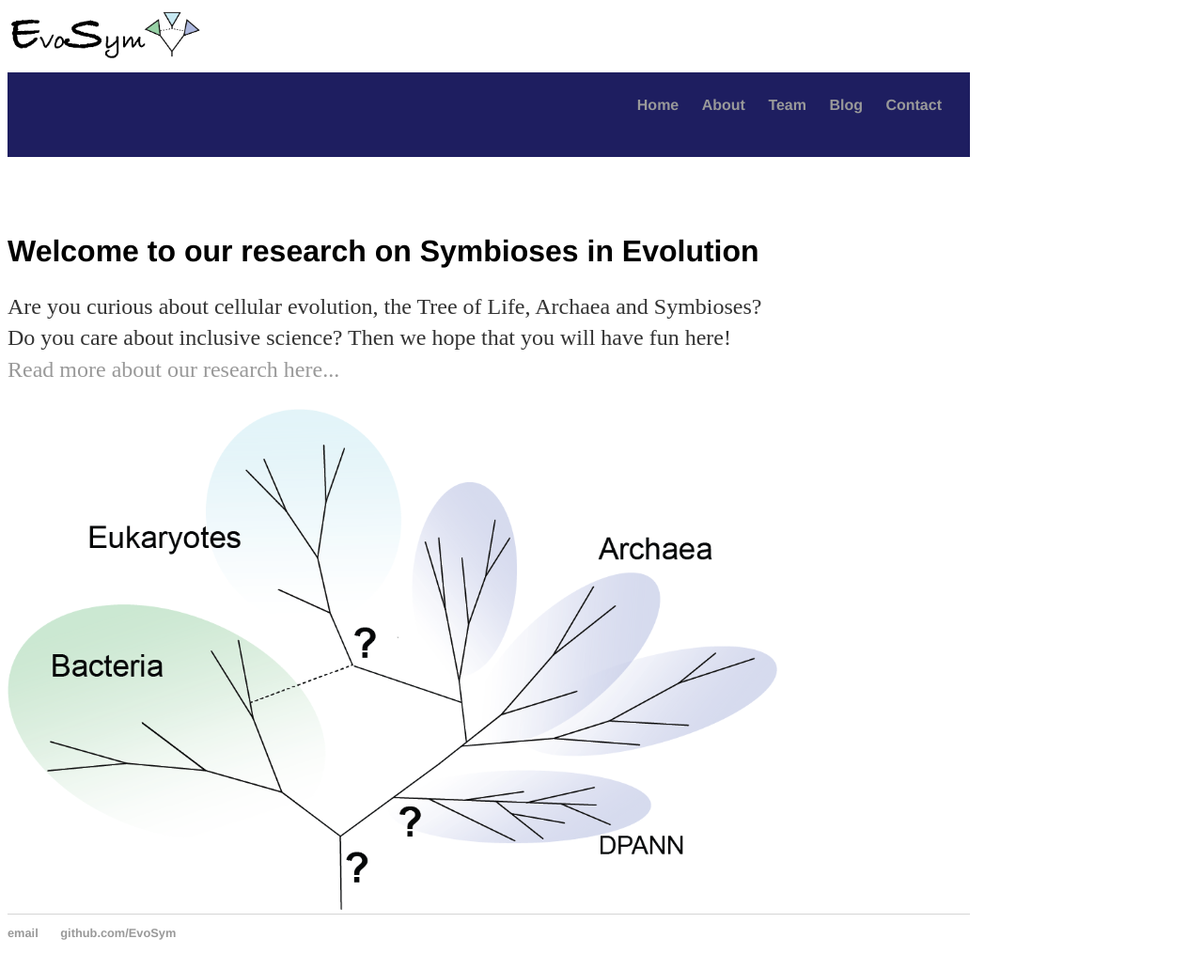
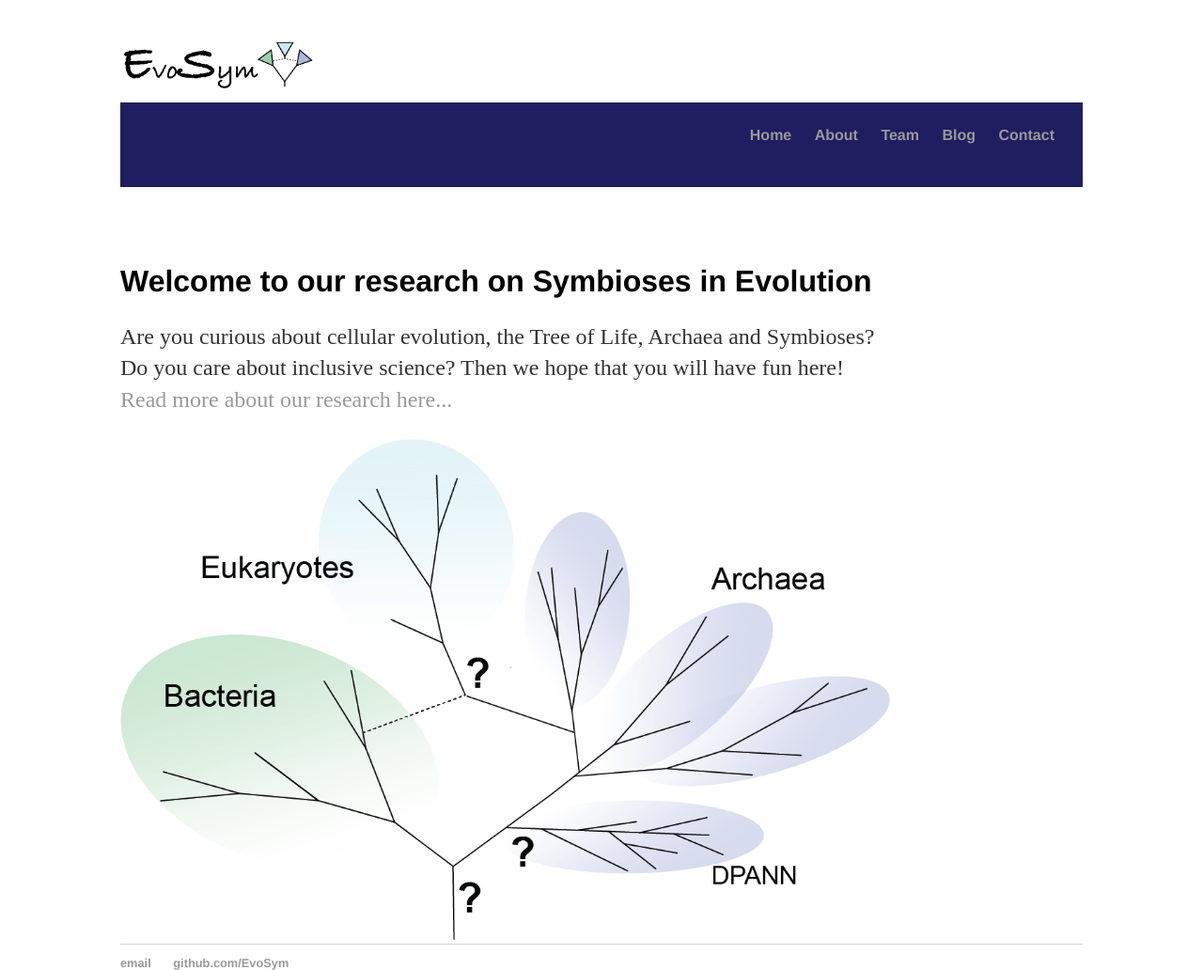
Before and after one commit to EvoSym/EvoSym.github.io, a Jekyll site: the page built from index.html, in a window 1280 px wide. Shown: the whole page at 94% size. Built offline with Jekyll 4.4.1, drawn with Linux system fonts in a browser that asks for light colours.

Commit message:
Update main.css

```diff
--- a/css/main.css
+++ b/css/main.css
@@ -1,5 +1,10 @@
+html {
+    height: 100%;
+}
 body {
     background: transparent;
+    min-height: 100%;
+    margin: 40px auto;
     width: 80%;
 }
 nav {
```
